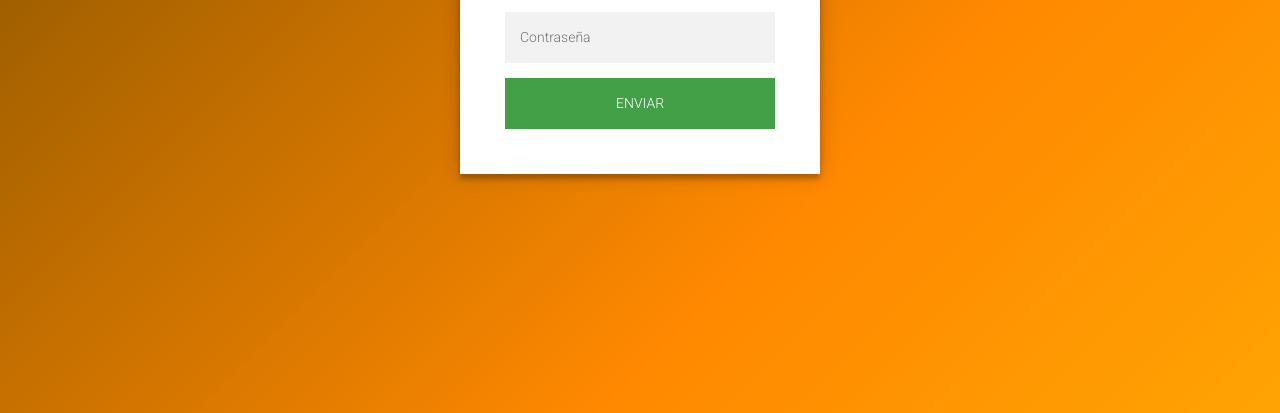
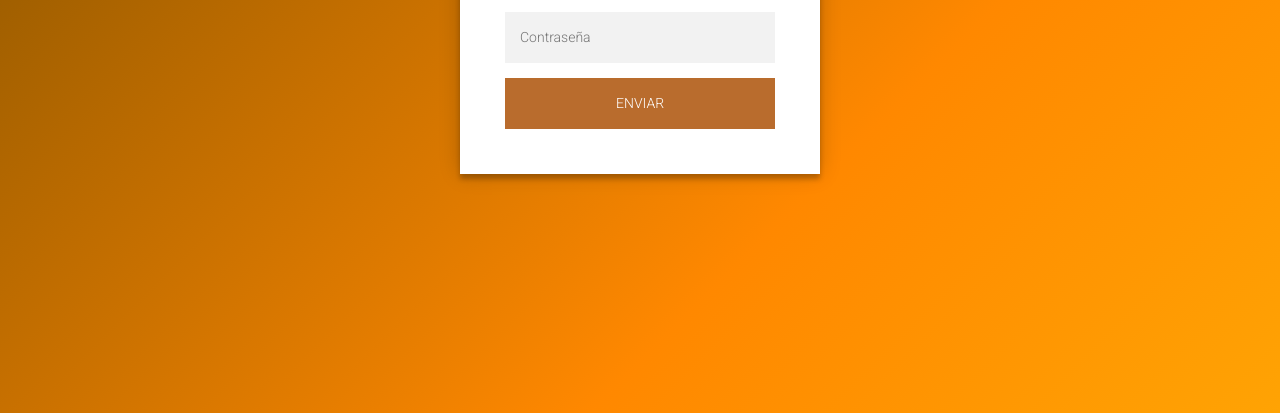
Before and after one commit to AASG2003/Programacion-Web-1, a plain HTML site: page loggin.html in a window 1280 px wide. In both pictures the pointer is over the button "ENVIAR". Shown: the part 387-800 px from the top of the page. Drawn offline with nearby package versions, Linux system fonts and the light colour scheme.

Commit message:
aÃrreglando estilos

```diff
--- a/styles/loggin-style.css
+++ b/styles/loggin-style.css
@@ -41,7 +41,7 @@
   cursor: pointer;
 }
 .form button:hover,.form button:active,.form button:focus {
-  background: #43A047;
+    background: #b96c2d;
 }
 .form .message {
   margin: 15px 0 0;
```
